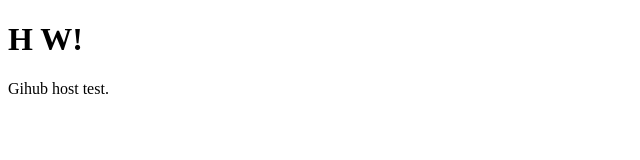
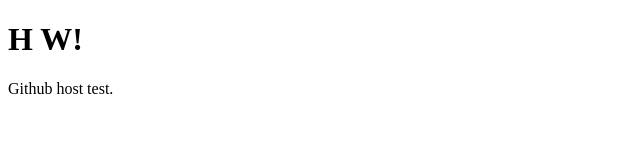
Before and after one commit to LABhf/LABhfo.github.io, a plain HTML site: page index.html in a window 1280 px wide. Shown: the full height of the page, 0-640 px from the left. Drawn offline with Linux system fonts and the light colour scheme.

Commit message:
Update
correction ...

```diff
--- a/index.html
+++ b/index.html
@@ -2,6 +2,6 @@
 <html>
 <body>
 <h1>H W!</h1>
-<p>Gihub host test.</p>
+<p>Github host test.</p>
 </body>
 </html>
```
